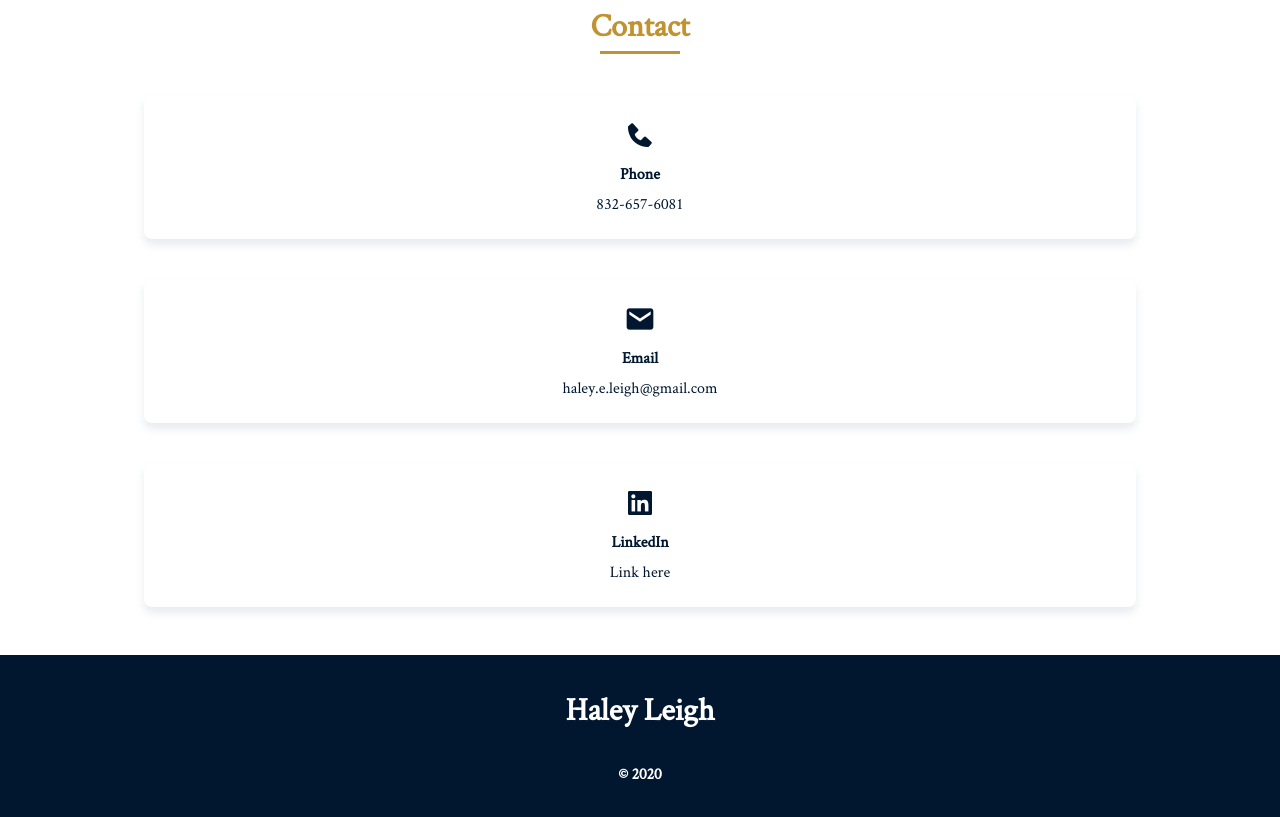
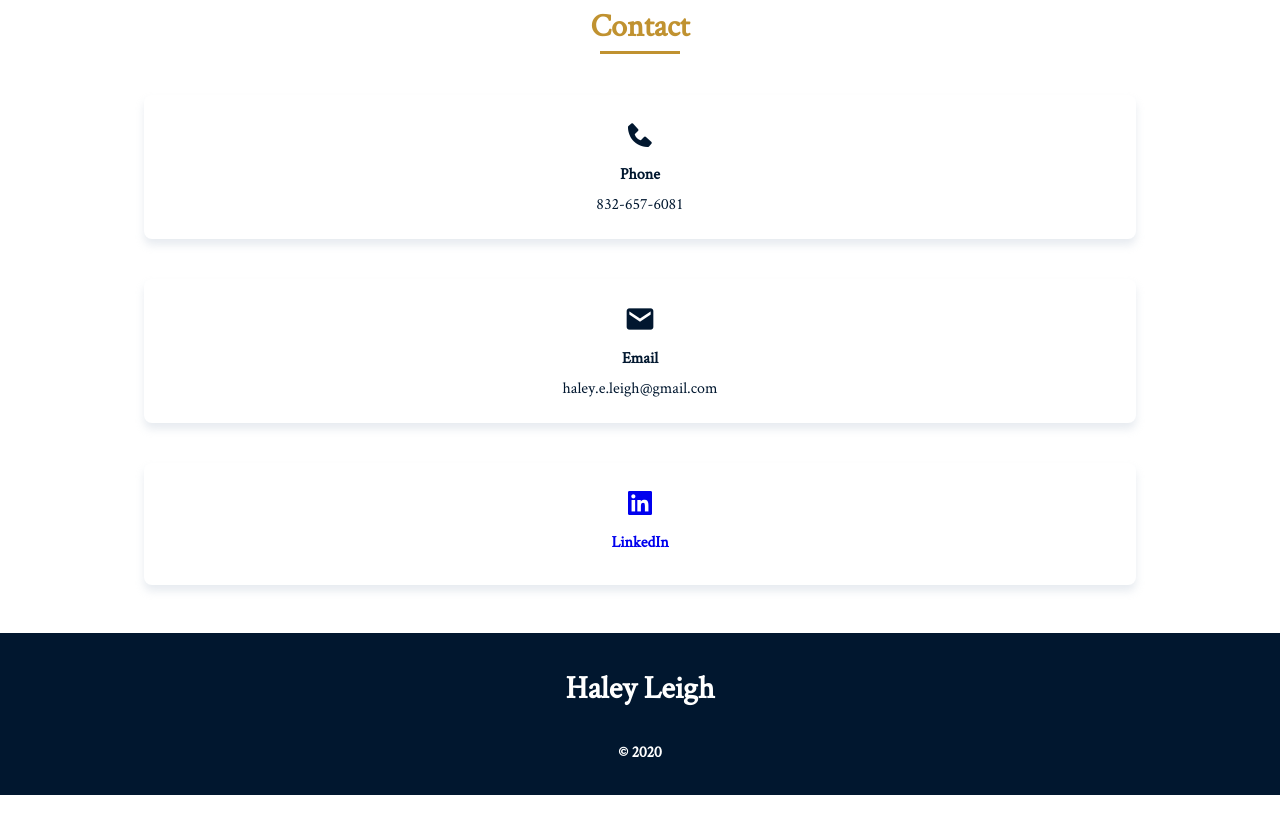
Before and after one commit to hleigh/portfolio, a plain HTML site: page index.html in a window 1280 px wide. Shown: the part 5520-6337 px from the top of the page. After the commit the page ends 6315 px from the top, so only its background shows below. Drawn offline with nearby package versions, Linux system fonts and the light colour scheme; a web font is replaced by a local one.

Commit message:
Add LinkedIn link

```diff
--- a/index.html
+++ b/index.html
@@ -288,9 +288,8 @@
 
                     <div class="contact__content bd-grid">
                         <div class="contact__box">
-                            <i class='bx bxl-linkedin-square contact__icon' ></i>
-                            <h3 class="contact__title">LinkedIn</h3>
-                            <span class="contact__description">Link here</span>
+                            <a class="linkedInLink" href="http://linkedin.com/in/haley-leigh-1b5a9414b" target="_blank"><i class='bx bxl-linkedin-square contact__icon' ></i></a>
+                            <h3 class="contact__title"><a class="linkedInLink" href="http://linkedin.com/in/haley-leigh-1b5a9414b" target="_blank">LinkedIn</a></h3>
                         </div>
                     </div>
                 </div>
```
